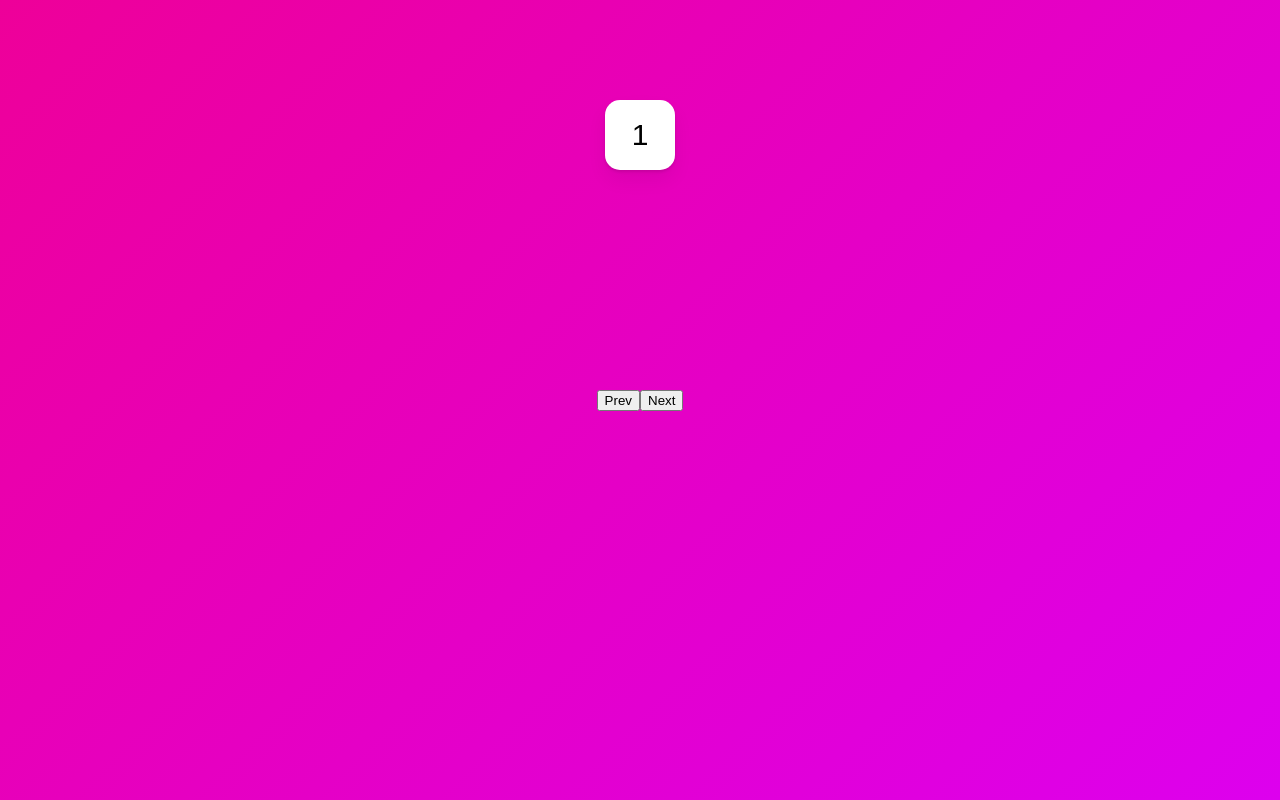
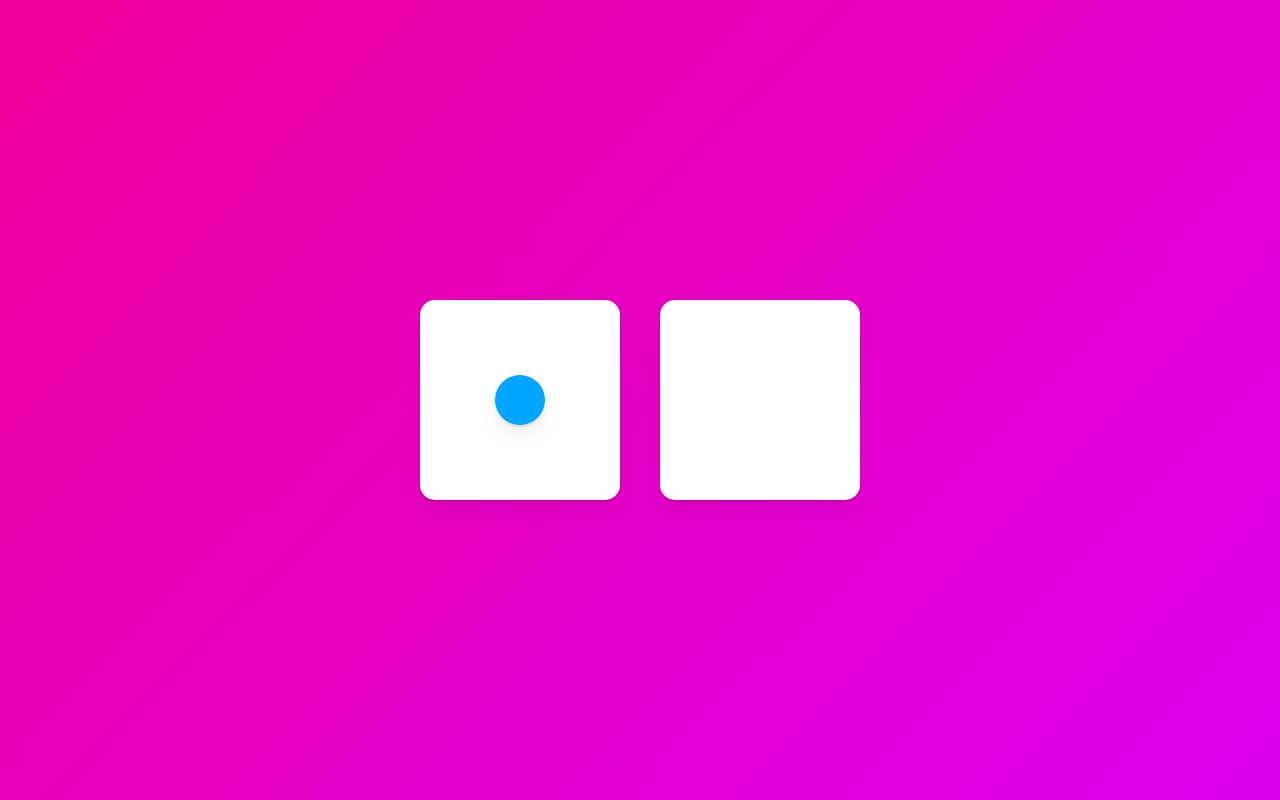
Before and after one commit to c9u11/react-playground, a React (Create React App) app: page / in a window 1280 px wide. Built offline with nearby package versions, Linux system fonts and the light colour scheme.

Commit message:
Example9 /w layoutId

```diff
--- a/src/App.tsx
+++ b/src/App.tsx
@@ -11,8 +11,9 @@
   background:linear-gradient(135deg , rgb(238, 0, 153), rgb(221, 0, 238));
 `;
 const Box = styled(motion.div)`
-  width: 70px;
-  height: 70px;
+  margin: 20px;
+  width: 200px;
+  height: 200px;
   background-color: rgba(255,255,255,1);
   border-radius: 15px;
   box-shadow: 0 2px 3px rgba(0, 0, 0, 0.1), 0 10px 20px rgba(0, 0, 0, 0.06);
@@ -20,56 +21,26 @@
   justify-content: center;
   align-items: center;
   font-size: 30px;
-  position:absolute;
-  top: 100px;
 `;
 
-const box = {
-  entry: (back: boolean) => {
-    return {
-      x: back ? 200 : -200,
-      opacity: 0,
-      scale: 0,
-    }
-  },
-  center: {
-    x: 0,
-    opacity: 1,
-    scale: 1,
-    transition: {
-      duration: 0.3,
-    }
-  },
-  exit: (back: boolean) => {
-    return {
-      x: back ? -200 : 200,
-      opacity: 0,
-      scale: 0,
-      transition: {
-        duration: 0.3,
-      }
-    }
-  }
-}
+const Circle = styled(motion.div)`
+  background-color: #00a5ff;
+  height: 50px;
+  width: 50px;
+  box-shadow: 0 2px 3px rgba(0, 0, 0, 0.1), 0 10px 20px rgba(0, 0, 0, 0.06);
+`
 
 function App() {
-  const [visible, setVisible] = useState(1);
-  const [back, setBack] = useState(false);
-  const nextPlease = () => {
-    setBack(true);
-    setVisible(prev => prev === 10 ? 1 : prev + 1)
-  }
-  const prevPlease = () => {
-    setBack(false);
-    setVisible(prev => prev === 1 ? 10 : prev - 1)
-  }
+  const [clicked, setClicked] = useState(false);
+  const toggleClicked = () => setClicked(prev => !prev);
   return (
-    <Wrapper>
-      <AnimatePresence exitBeforeEnter custom={back}>
-        <Box custom={back} variants={box} initial="entry" animate="center" exit="exit" key={visible}>{visible}</Box>
-      </AnimatePresence>
-      <button onClick={prevPlease}>Prev</button>
-      <button onClick={nextPlease}>Next</button>
+    <Wrapper onClick={toggleClicked}>
+      <Box >
+        {!clicked ? <Circle layoutId="circle" style={{ borderRadius: 50, scale: 1 }}></Circle> : null}
+      </Box>
+      <Box >
+        {clicked ? <Circle layoutId="circle" style={{ borderRadius: 0, scale: 2 }}></Circle> : null}
+      </Box>
     </Wrapper >
   );
 }
```
Also changed, not shown: 1 other file (tests, documents, lock files or other folders).
